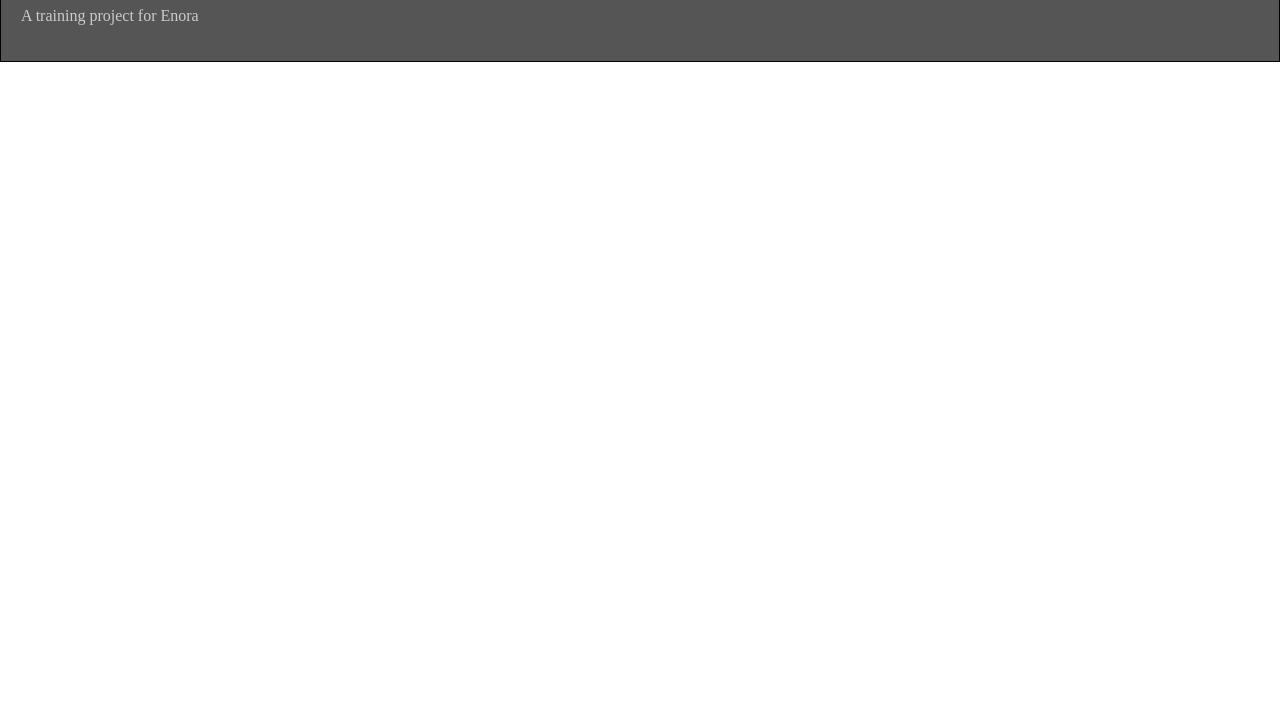
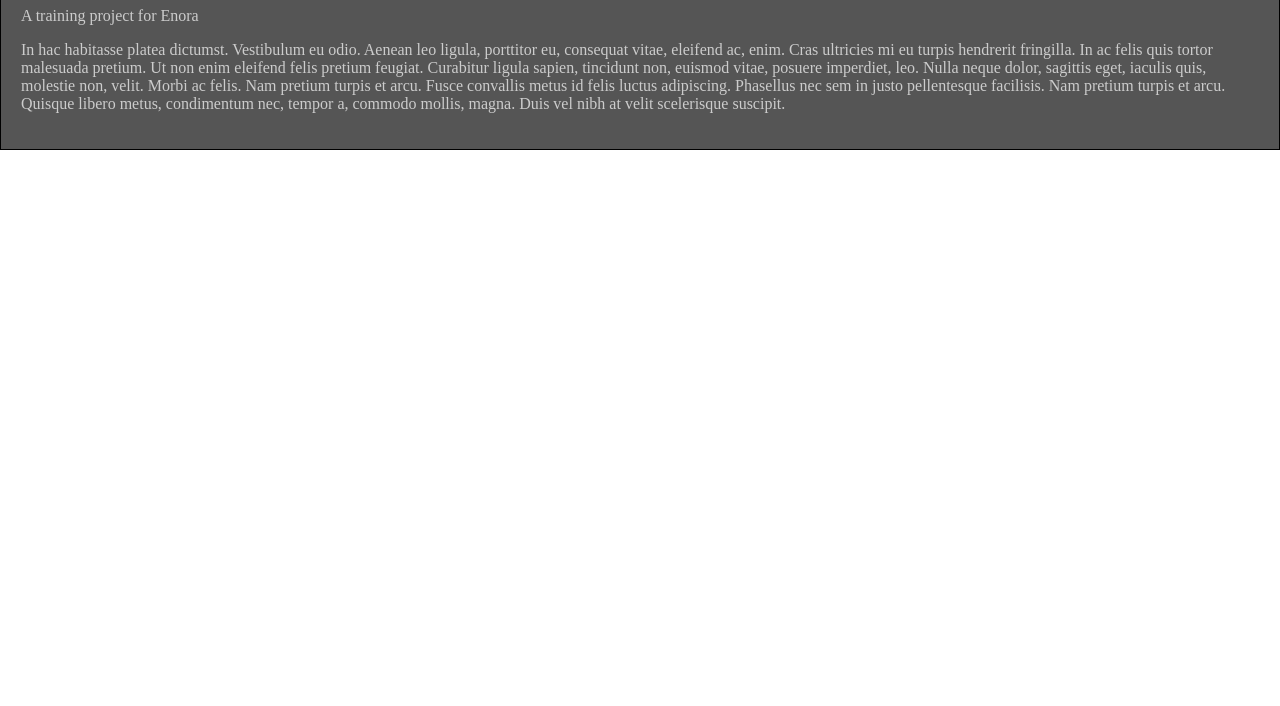
Before and after one commit to mbegoc/trainee, a plain HTML site: page src/index.html in a window 1280 px wide. Shown: the part 94-800 px from the top of the page. Drawn offline with Linux system fonts and the light colour scheme.

Commit message:
A demo modification

```diff
--- a/src/index.html
+++ b/src/index.html
@@ -7,6 +7,7 @@
         <div id="main" class="invert-contrast">
             <h1>Training Énora</h1>
             <p>A training project for Enora</p>
+            <p>In hac habitasse platea dictumst. Vestibulum eu odio. Aenean leo ligula, porttitor eu, consequat vitae, eleifend ac, enim.  Cras ultricies mi eu turpis hendrerit fringilla. In ac felis quis tortor malesuada pretium. Ut non enim eleifend felis pretium feugiat.  Curabitur ligula sapien, tincidunt non, euismod vitae, posuere imperdiet, leo. Nulla neque dolor, sagittis eget, iaculis quis, molestie non, velit. Morbi ac felis.  Nam pretium turpis et arcu. Fusce convallis metus id felis luctus adipiscing. Phasellus nec sem in justo pellentesque facilisis.  Nam pretium turpis et arcu. Quisque libero metus, condimentum nec, tempor a, commodo mollis, magna. Duis vel nibh at velit scelerisque suscipit.</p>
         </div>
     </body>
 </html>
```
